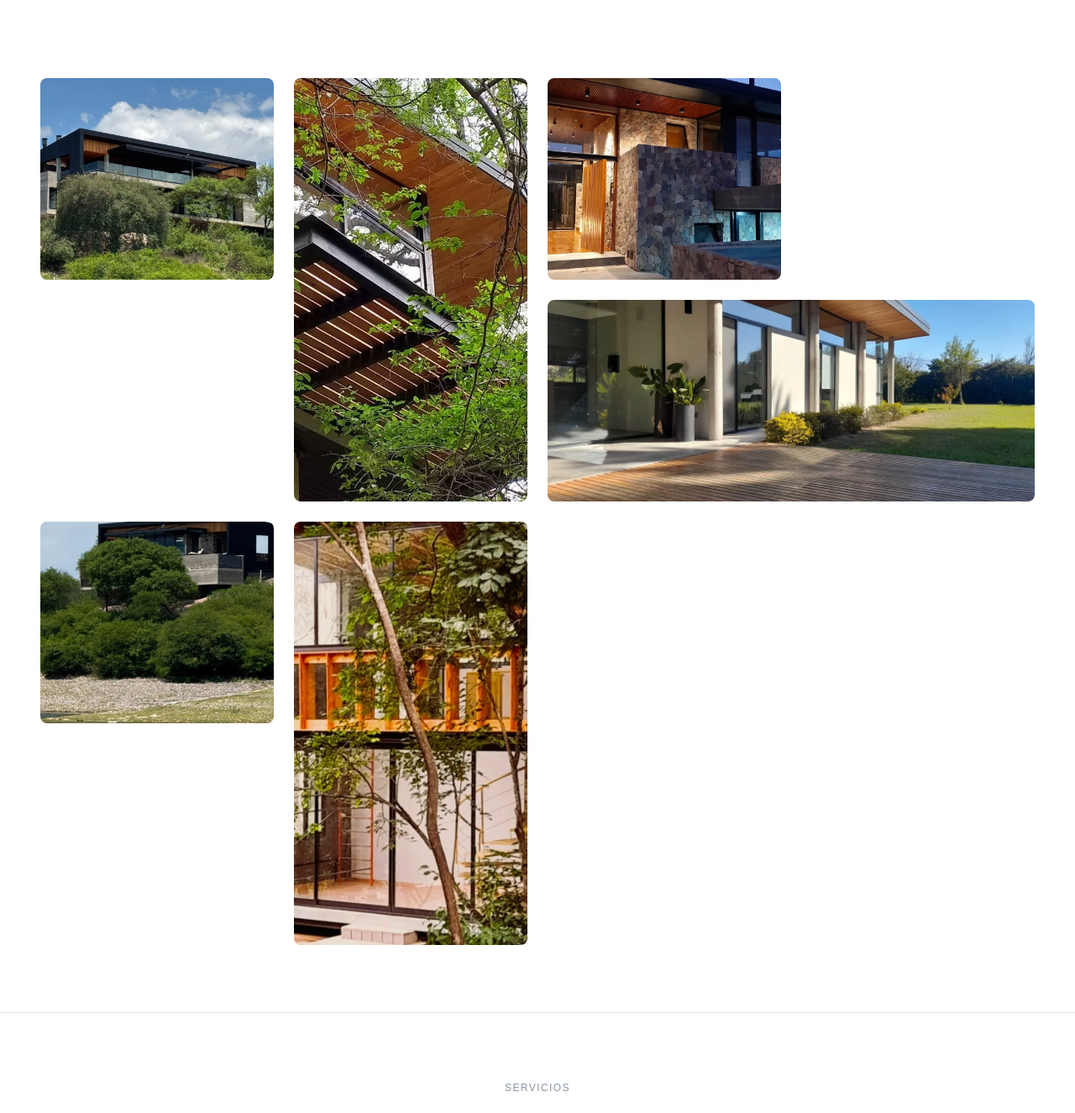
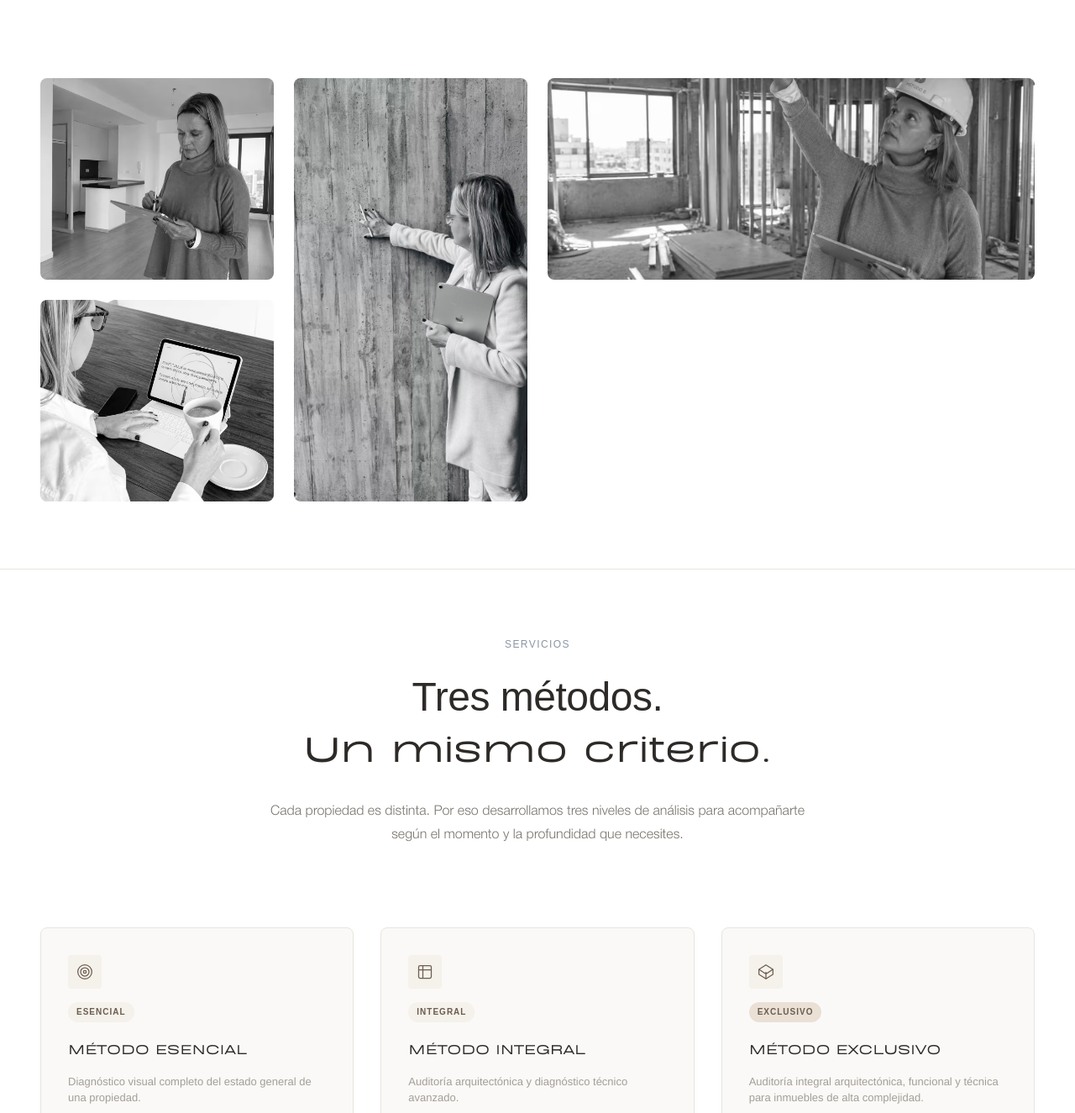
Before and after one commit to valenruffo/metodo_b, a website built with Vite: page index.html in a window 1280 px wide. Shown: the part 2814-4139 px from the top of the page at 84% size. Built offline with nearby package versions, Linux system fonts and the light colour scheme; files whose address does not match are found by name; a web font is replaced by a local one.

Commit message:
feat: update showcase with 4 Celeste property photos

```diff
--- a/index.html
+++ b/index.html
@@ -133,22 +133,16 @@
         </header>
         <div class="showcase__grid anim-stagger">
           <div class="showcase__item">
-            <img src="propiedades/propiedad-1.webp" alt="Propiedad inspeccionada" loading="lazy" />
+            <img src="propiedades/CELE EN DEPTO INSPECCIONANDO.avif" alt="Propiedad inspeccionada" loading="lazy" />
           </div>
           <div class="showcase__item showcase__item--tall">
-            <img src="propiedades/propiedad-6.webp" alt="Propiedad inspeccionada" loading="lazy" />
+            <img src="propiedades/CELE pared.avif" alt="Propiedad inspeccionada" loading="lazy" />
+          </div>
+          <div class="showcase__item showcase__item--wide">
+            <img src="propiedades/cele en obra copia.avif" alt="Propiedad inspeccionada" loading="lazy" />
           </div>
           <div class="showcase__item">
-            <img src="propiedades/propiedad-3.webp" alt="Propiedad inspeccionada" loading="lazy" />
-          </div>
-          <div class="showcase__item showcase__item--wide">
-            <img src="propiedades/propiedad-4.webp" alt="Propiedad inspeccionada" loading="lazy" />
-          </div>
-          <div class="showcase__item">
-            <img src="propiedades/propiedad-5.webp" alt="Propiedad inspeccionada" loading="lazy" />
-          </div>
-          <div class="showcase__item showcase__item--tall">
-            <img src="propiedades/propiedad-7.webp" alt="Propiedad inspeccionada" loading="lazy" />
+            <img src="propiedades/CELE COMPU 2 copia.avif" alt="Propiedad inspeccionada" loading="lazy" />
           </div>
         </div>
       </div>
```
Also changed, not shown: public/propiedades/CELE COMPU 2 copia.avif (added), public/propiedades/CELE EN DEPTO INSPECCIONANDO.avif (added), public/propiedades/CELE pared.avif (added), public/propiedades/cele en obra copia.avif (added).
